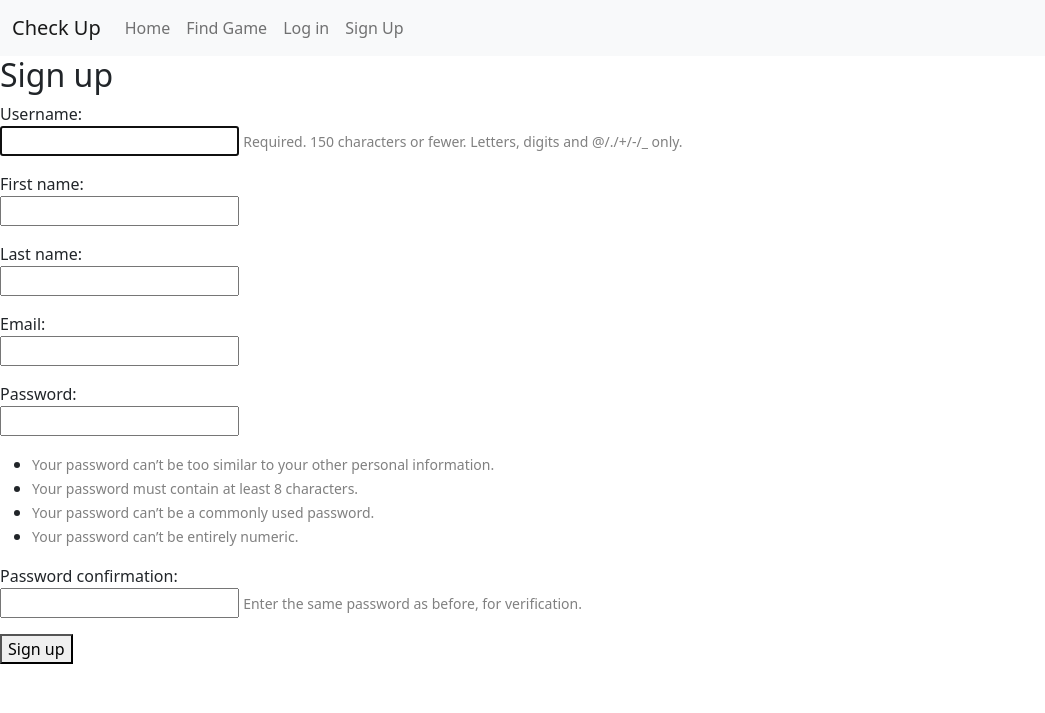
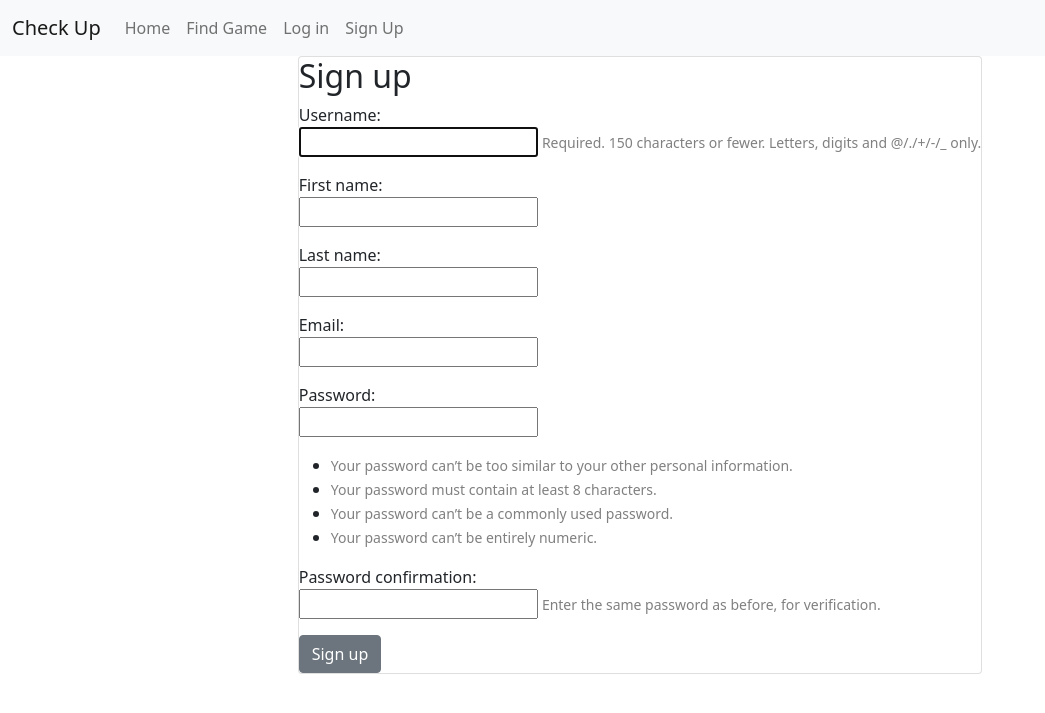
Before and after one commit to mohammadturaab/checkup, a Django app: page /accounts/signup/ in a window 1280 px wide. Shown: the top 713 px of the page, without its empty margins (0-1045 px from the left). Run offline with Django 4.2, Linux system fonts and the light colour scheme; some libraries are stand-ins or nearby versions.

Commit message:
styled login and signup page

```diff
--- a/main_app/templates/registration/login.html
+++ b/main_app/templates/registration/login.html
@@ -1,7 +1,8 @@
 {% extends 'base.html' %}
 
 {% block content %}
-
+<div class="d-flex justify-content-center">
+    <div class="card">
     <h1 class="title">Log In</h1>
     <form method="post" action="{% url 'login' %}">
     {% csrf_token %} {{ form.as_p }}
@@ -10,5 +11,6 @@
     </form>
     <p class="lead">Don't have an account Sign Up Now!</p>
     <button class="btn btn-secondary"><a class = "text-light text-decoration-none" href="{% url 'signup' %}">Sign Up</a></button>
-
+</div>
+</div>
 {% endblock %}
--- a/main_app/templates/signup.html
+++ b/main_app/templates/signup.html
@@ -1,7 +1,8 @@
 {% extends 'base.html' %}
 
 {% block content %}
-
+<div class="d-flex justify-content-center">
+  <div class="card">
 <h2>Sign up</h2>
   <form method="post">
     {% csrf_token %}
@@ -17,6 +18,8 @@
         {% endfor %}
       </p>
     {% endfor %}
-    <button type="submit">Sign up</button>
+    <button class="btn btn-secondary" type="submit">Sign up</button>
   </form>
+  </div>
+</div>
 {% endblock %}
```
